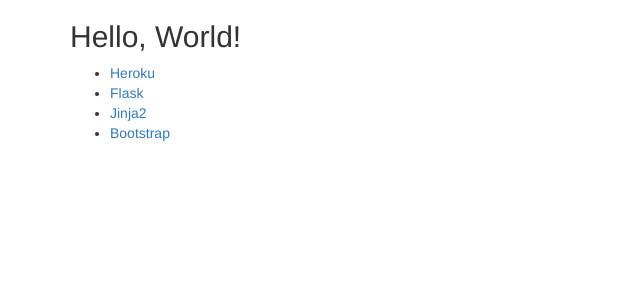
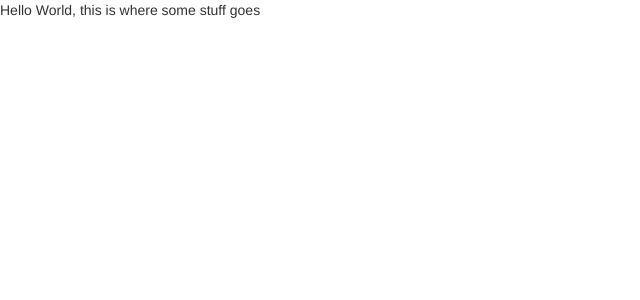
Before and after one commit to BenDavidAaron/toxic-commentary, a Flask app: page / in a window 1280 px wide. Shown: the top 300 px of the page, without its empty margins (0-640 px from the left). Run offline with Flask 2, Linux system fonts and the light colour scheme; some libraries are stand-ins or nearby versions.

Commit message:
started adjustments to flask framework

```diff
--- a/app/app.py
+++ b/app/app.py
@@ -4,7 +4,7 @@ app = Flask(__name__)
 
 @app.route('/')
 def index():
-  return render_template('index.html')
+    return render_template('index.html')
 
 if __name__ == '__main__':
-  app.run(port=33507)
+    app.run(port=33507)
--- a/app/templates/index.html
+++ b/app/templates/index.html
@@ -4,28 +4,16 @@
     <meta charset="utf-8">
     <meta name="viewport" content="width=device-width, initial-scale=1, shrink-to-fit=no">
     <meta name="description" content="Skeleton application demoing Heroku and Flask integration.">
-    <meta name="author" content="@gotoariel">
+    <meta name="author" content="@bendavidaaron">
     <!-- <link rel="icon" href="favicon.ico"> -->
 
-    <title>Wilkommen, bienvenue, and welcome to Heroku!</title>
+    <title>Do you sound like a Jerk?</title>
 
     <!-- Bootstrap core CSS -->
     <link rel="stylesheet" href="https://maxcdn.bootstrapcdn.com/bootstrap/3.3.7/css/bootstrap.min.css">
   </head>
   <body>
-    <div class="container">
-      <div class="row">
-        <div class="col-lg-12 text-left">
-          <h2>Hello, World!</h2>
-          <ul>
-            <li><a target="_blank" href="https://www.heroku.com/">Heroku</a></li>
-            <li><a target="_blank" href="http://flask.pocoo.org/">Flask</a></li>
-            <li><a target="_blank" href="http://jinja.pocoo.org/docs/2.9/">Jinja2</a></li>
-            <li><a target="_blank" href="http://getbootstrap.com/">Bootstrap</a></li>
-          </ul>
-        </div>
-      </div>
-    </div>
+    Hello World, this is where some stuff goes
     <!-- Bootstrap core JavaScript
     ================================================== -->
     <!-- Placed at the end of the document so the pages load faster -->
```
